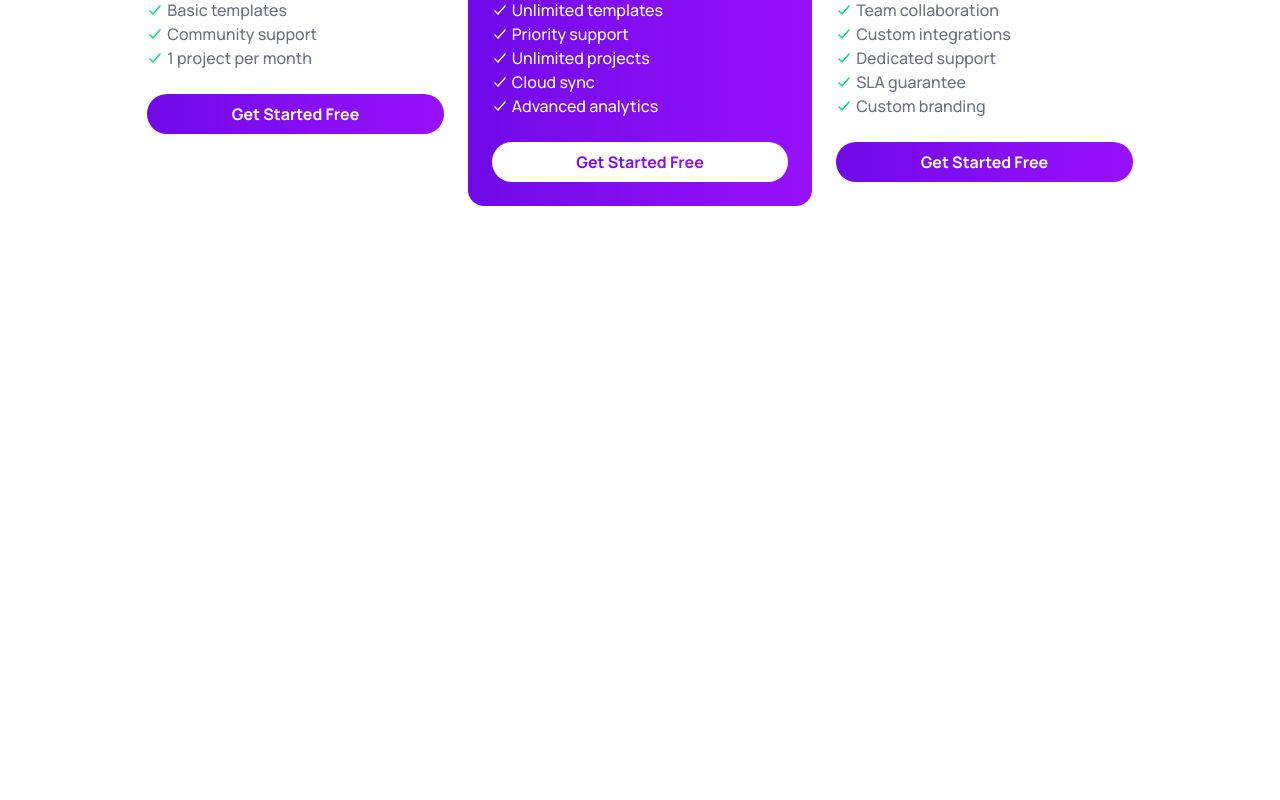
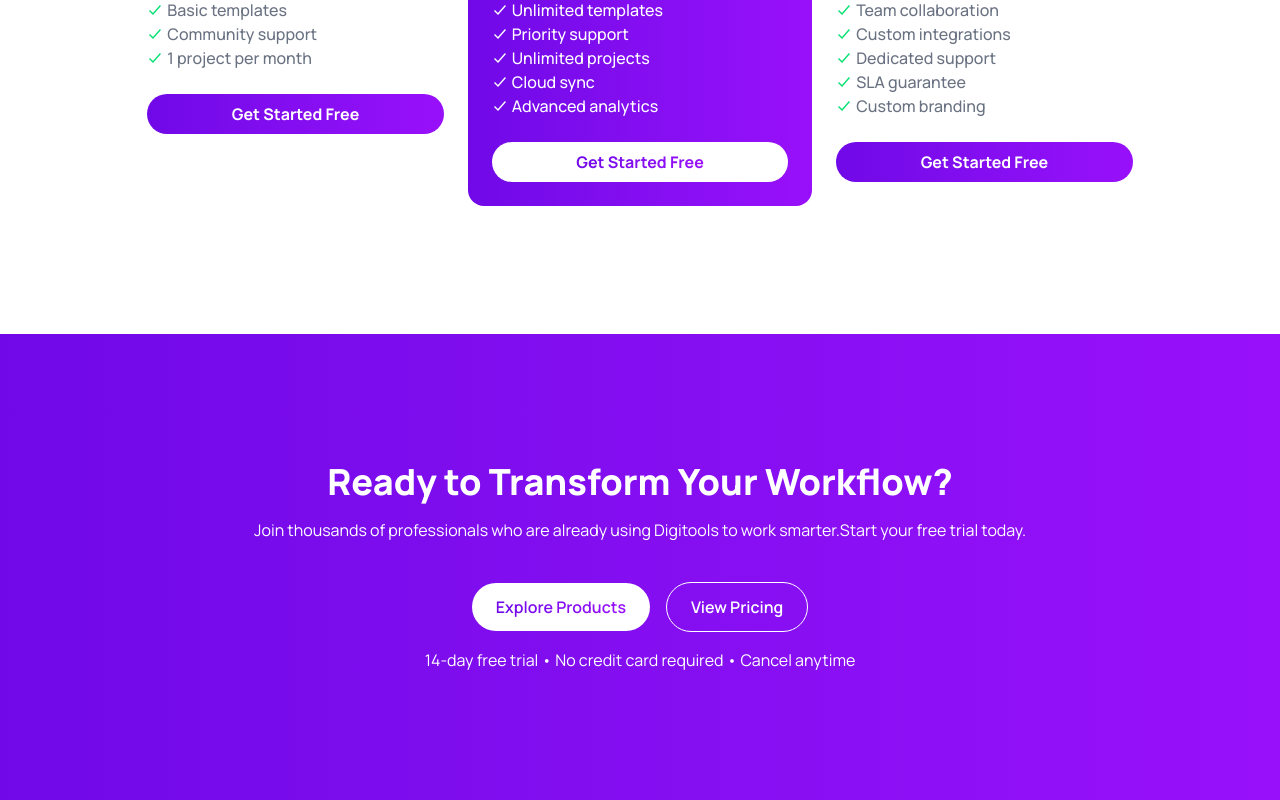
Before and after one commit to Rashedul2001/PH_B13_A06, a React (Vite) app: page / in a window 1280 px wide. Shown: the part 3908-4708 px from the top of the page. Before the commit the page ends 4242 px from the top, so only its background shows below. Built offline with nearby package versions, Linux system fonts and the light colour scheme.

Commit message:
Create Extra Section

```diff
--- a/src/App.jsx
+++ b/src/App.jsx
@@ -7,6 +7,7 @@ import ProductContainer from './components/ProductContainer';
 import { useState } from 'react';
 import Steps from './components/Steps';
 import PricingSection from './components/PricingSection';
+import ExtraSection from './components/ExtraSection';
 
 function App() {
   const [cartItems, setCartItems] = useState([]);
@@ -20,6 +21,7 @@ function App() {
       <ProductContainer cartItems={cartItems} setCartItems={setCartItems} />
       <Steps/>
       <PricingSection/>
+      <ExtraSection/>
 
 
     </>
--- /dev/null
+++ b/src/components/ExtraSection.jsx
@@ -0,0 +1,17 @@
+import React from 'react';
+
+const ExtraSection = () => {
+    return (
+        <div className='vp-gradient p-10 md:p-32 flex flex-col justify-center items-center '>
+            <h2 className='text-white text-4xl font-extrabold'>Ready to Transform Your Workflow?</h2>
+            <p className='text-white mt-4'>Join thousands of professionals who are already using Digitools to work smarter.Start your free trial today.</p>
+            <div className='flex gap-4 mt-10 items-center'>
+                <button className=' bg-white px-6 py-3 rounded-full font-semibold'><span className='vp-gradient text-transparent bg-clip-text '>Explore Products</span></button>
+                <button className='border border-white text-white px-6 py-3 rounded-full font-semibold'>View Pricing</button>
+            </div>
+            <p className='text-white mt-4'>14-day free trial • No credit card required • Cancel anytime</p>
+        </div>
+    );
+};
+
+export default ExtraSection;
```
